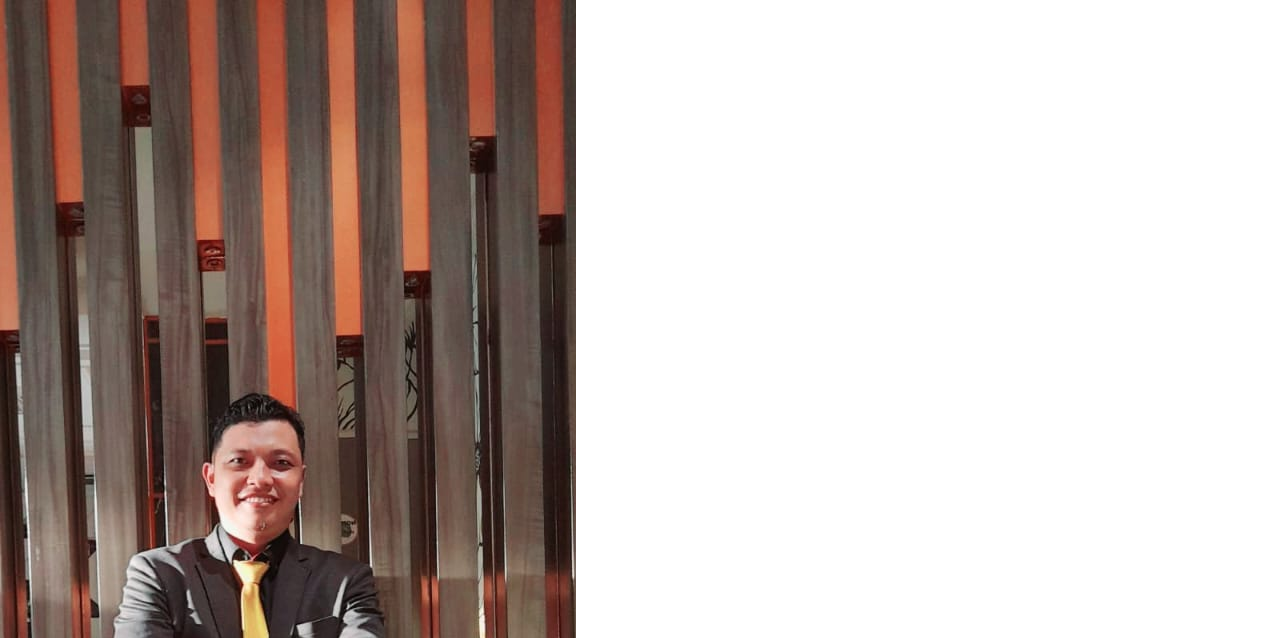
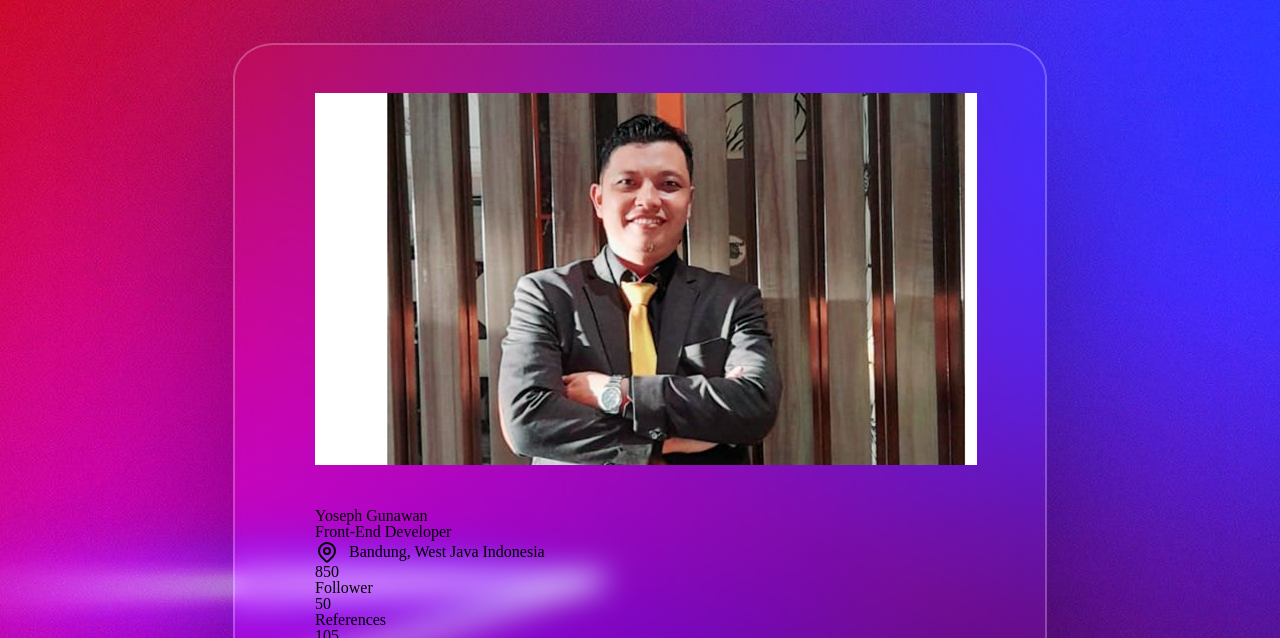
Before and after one commit to joshe82/id_josephcard, a plain HTML site: page index.html in a window 1280 px wide. Shown: the top 638 px of the page. Drawn offline with Linux system fonts and the light colour scheme.

Commit message:
Editing Foto

```diff
--- a/index.html
+++ b/index.html
@@ -11,7 +11,7 @@
   <body>
     <div class="profile-card">
       <figure class="profile-card_img">
-        <img src="/aset/me.jpeg" alt="..." />
+        <img src="/aset/avatarMe.png" alt="..." />
       </figure>
 
       <div class="profile-card_desc">
--- a/style.css
+++ b/style.css
@@ -1 +1,52 @@
 @import url("https://fonts.googleapis.com/css2?family=Nunito:wght@300;400;500;600;700&display=swap");
+
+body {
+  font: 18px "Numito, sans-serif";
+  color: black;
+  min-height: 100vh;
+  padding: 2rem;
+  display: flex;
+  justify-content: center;
+  align-items: center;
+
+  &::before {
+    content: "";
+    position: fixed;
+    inset: 0;
+    z-index: -1;
+    pointer-events: none;
+    background: url("/aset/bg.jpg") no-repeat;
+    background-size: cover;
+  }
+}
+
+@keyframes backgrounAnimate {
+  from {
+    transform: scale(1);
+  }
+  to {
+    transform: scale(1.3);
+  }
+}
+
+.profile-card {
+  box-shadow: 0 18px 200px -60px black;
+  border-radius: 5%;
+  width: 650px;
+  position: relative;
+  backdrop-filter: blur(15px);
+  border: 2px solid #ffffff40;
+  padding: 3rem 5rem;
+  display: flex;
+  flex-direction: column;
+  gap: 40px;
+}
+
+@media screen and (max-width: 768px) {
+  width: auto;
+}
+
+&_img img {
+  margin: auto;
+  width: 200px;
+}
```
Also changed, not shown: aset/avatarMe.jpg (added), aset/avatarMe.png (added), aset/bg.jpg (added).
